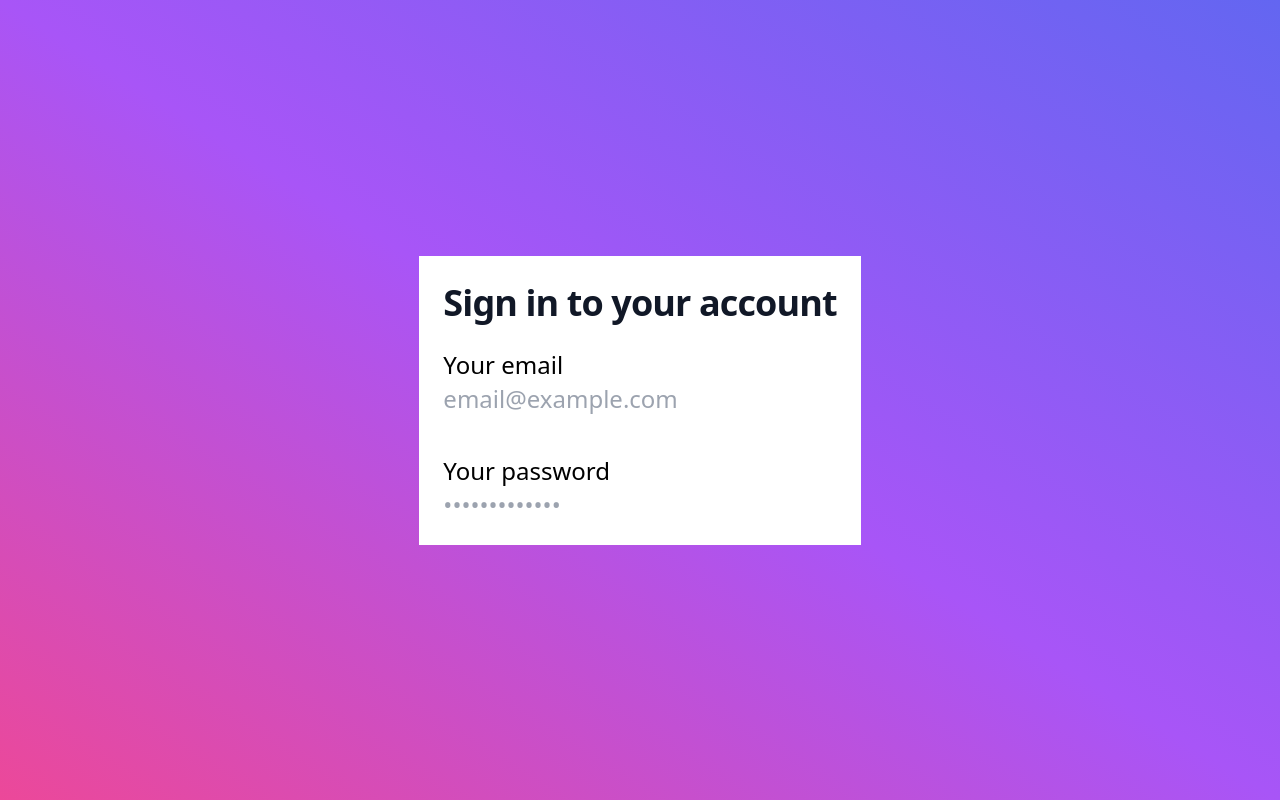
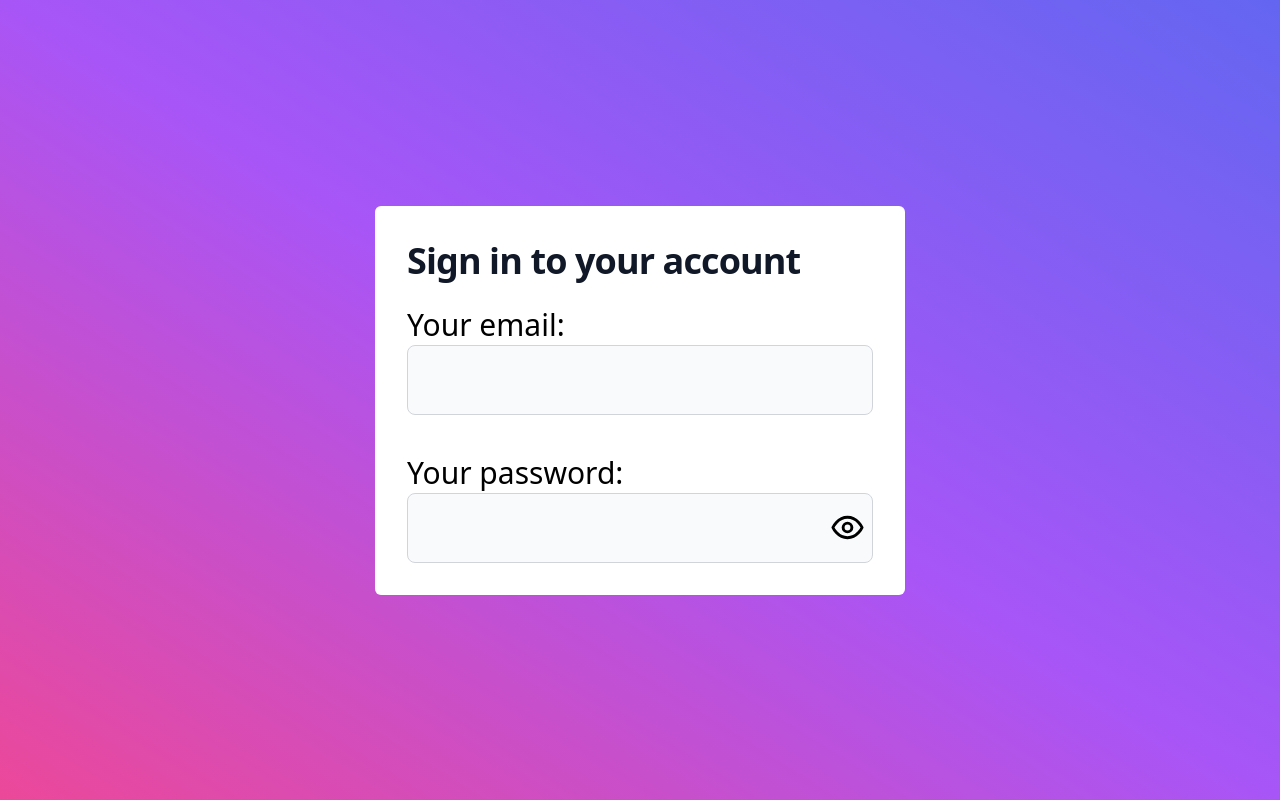
Before and after one commit to Gmust/psychological-tests-client, a React (Vite) app: page /login in a window 1280 px wide. Built offline with nearby package versions, Linux system fonts and the light colour scheme.

Commit message:
Created shared input + started work on login page

```diff
--- a/src/components/auth/login/LoginPage.tsx
+++ b/src/components/auth/login/LoginPage.tsx
@@ -1,8 +1,10 @@
 import { zodResolver } from '@hookform/resolvers/zod';
+import { Eye, EyeOff } from 'lucide-react';
 import { useState } from 'react';
 import { useForm } from 'react-hook-form';
 import { z } from 'zod';
 
+import { Input } from '../../../shared/Input.tsx';
 import { loginUserValidator } from '../../../utils/validation/login-user.ts';
 
 type loginPageInputs = z.infer<typeof loginUserValidator>
@@ -25,18 +27,28 @@ export const LoginPage = () => {
 
   return (
     <div className='h-screen flex justify-center items-center'>
-      <div className='bg-white p-6 space-y-6'>
+      <div className='bg-white p-8 space-y-6 rounded-md'>
         <h1 className='font-bold leading-tight tracking-tight text-gray-900 text-4xl'>
           Sign in to your account
         </h1>
         <form onSubmit={handleSubmit(onSubmit)} className='flex flex-col space-y-10'>
-          <div className='flex flex-col text-2xl space-y-0.5'>
-            <label htmlFor='email'>Your email</label>
-            <input id='email' placeholder='email@example.com'  className='' />
+          <div className='flex flex-col text-3xl space-y-0.5'>
+            <label htmlFor='email'>Your email:</label>
+            <Input type='email' formNoValidate id='email' variant='default' inputSize='large' />
           </div>
-          <div className='flex flex-col text-2xl space-y-0.5'>
-            <label htmlFor='password'>Your password</label>
-            <input id='password' type={show ? 'text' : 'password'} placeholder='•••••••••••••' className='' />
+          <div className='flex flex-col text-3xl space-y-0.5'>
+            <label htmlFor='password'>Your password:</label>
+            <div className='flex items-center  relative'>
+              <Input id='password' autoComplete='password' variant='default' inputSize='large'
+                     type={show ? 'text' : 'password'} className='w-full'
+              />
+              <div className='absolute right-0 cursor-pointer mr-2'>
+                {
+                  show ? <EyeOff size='35' onClick={() => setShow(false)} /> :
+                    <Eye size='35' onClick={() => setShow(true)} />
+                }
+              </div>
+            </div>
           </div>
         </form>
       </div>
--- /dev/null
+++ b/src/shared/Input.tsx
@@ -0,0 +1,37 @@
+import { cva, VariantProps } from 'class-variance-authority';
+import { InputHTMLAttributes } from 'react';
+
+import { cn } from '../utils/libs.ts';
+
+export const inputVariants = cva(
+  'block transition-colors  border border-gray-300 rounded-lg bg-gray-50 sm:text-md focus:ring-blue-500 focus:border-blue-500',
+  {
+    variants: {
+      variant: {
+        default: ''
+      },
+      inputSize: {
+        large: 'p-4',
+        default: 'p-2.5 text-sm',
+        small: 'p-2 text-xs'
+      }
+    }
+  }
+);
+
+interface InputProps extends InputHTMLAttributes<HTMLInputElement>, VariantProps<typeof inputVariants> {
+
+}
+
+export const Input = ({
+  className,
+  variant,
+  inputSize,
+  ...props
+}: InputProps) => {
+  return <input className={cn(inputVariants({
+    variant,
+    inputSize,
+    className
+  }))} {...props} />;
+};
```
